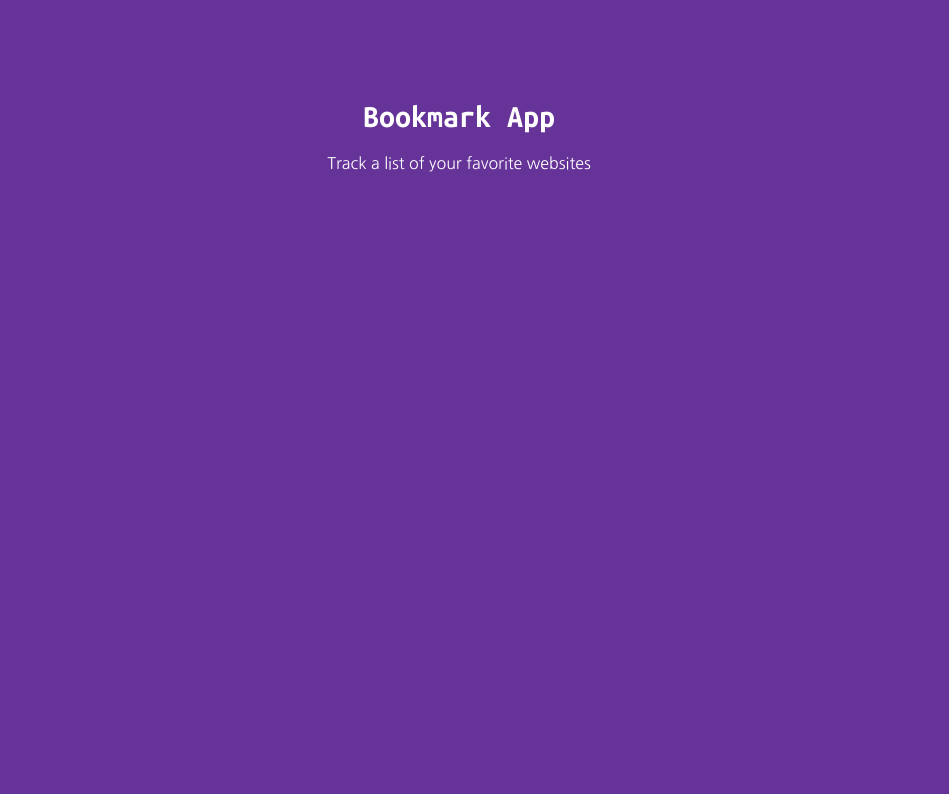
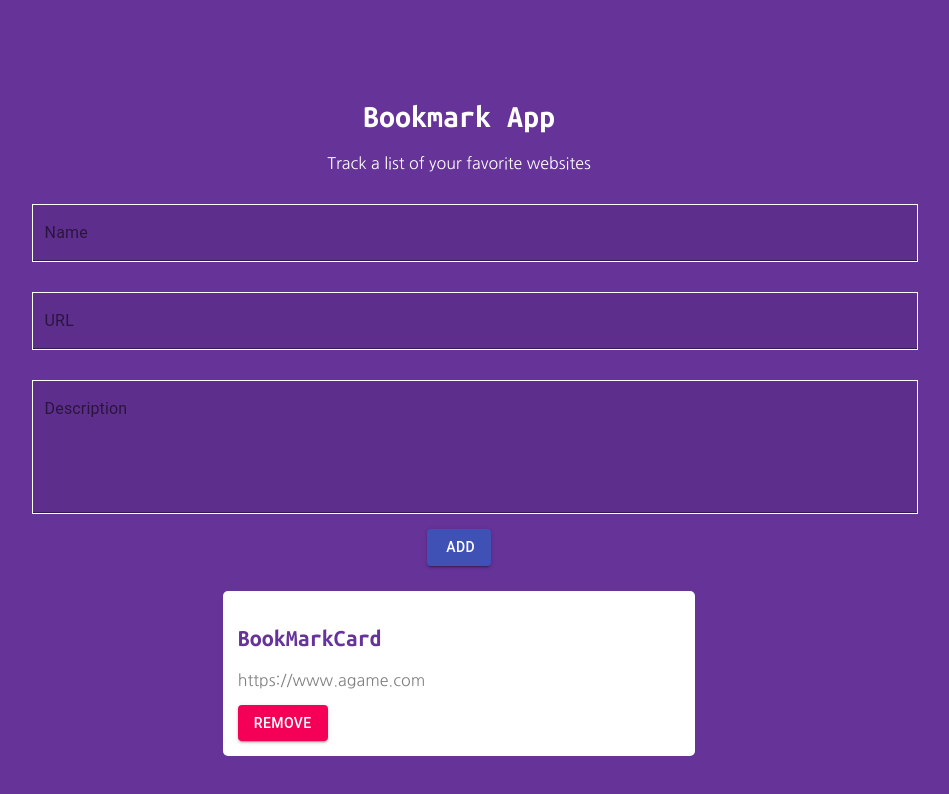
Before and after one commit to HaseebAHMED-afk/JAMStackBookmarkApp, a Gatsby site: page / in a window 1280 px wide. Shown: the whole page, without its empty margins (181-1130 px from the left). Built offline with nearby package versions, Linux system fonts and the light colour scheme; Gatsby itself is replaced by a stand-in of ours.

Commit message:
UI complete

```diff
--- a/src/pages/index.css
+++ b/src/pages/index.css
@@ -2,12 +2,9 @@
 @import url('https://fonts.googleapis.com/css2?family=Nanum+Gothic&display=swap');
 
 body{
-    background-color: rebeccapurple;
+    background-color: #663399;
 }
 
-.para-404{
-    font-family: 'Nanum Gothic', sans-serif;
-}
 
 .app{
     width: 70%;
@@ -23,3 +20,33 @@ body{
     color: white;
     font-family: 'Nanum Gothic';
 }
+.input{
+    border: white solid 1px !important;
+    margin: 15px !important;
+}
+.add-btn{
+    justify-content: right !important;
+}
+
+.bookmark-card{
+    background-color: white;
+    width: 50%;
+    margin: 25px auto;
+    padding: 15px;
+    text-align: left;
+    border-radius: 5px;
+}
+
+.bookmark-name{
+    color: rebeccapurple;
+    font-family: 'Ubuntu Mono', monospace;
+}
+.bookmark-url{
+    font-family: 'Nanum Gothic';
+    text-decoration: none;
+    color: gray;
+}
+.delete-btn{
+    display: block !important;
+    margin-top: 15px !important;
+}
--- a/src/pages/index.tsx
+++ b/src/pages/index.tsx
@@ -1,11 +1,25 @@
 import React from 'react'
 import './index.css'
+import TextField from '@material-ui/core/TextField'
+import  Button from '@material-ui/core/Button'
+
 
 const index = () => {
+
+
     return (
         <div className='app' >
             <h1 className='main-heading' >Bookmark App</h1>
             <p className='main-para' >Track a list of your favorite websites</p>
+            <TextField className='input' label="Name" variant="filled" fullWidth />
+            <TextField className='input' label="URL" variant="filled" fullWidth />
+            <TextField className='input' label="Description" rows={5} multiline variant="filled" fullWidth  />
+            <Button className='add-btn' variant='contained' color='primary' >Add</Button>
+            <div className='bookmark-card' >
+               <h2 className='bookmark-name' >BookMarkCard</h2>
+               <a className='bookmark-url' href="#" >https://www.agame.com</a>
+               <Button className='delete-btn' variant='contained' color='secondary' >Remove</Button>
+            </div>
         </div>
     )
 }
```
